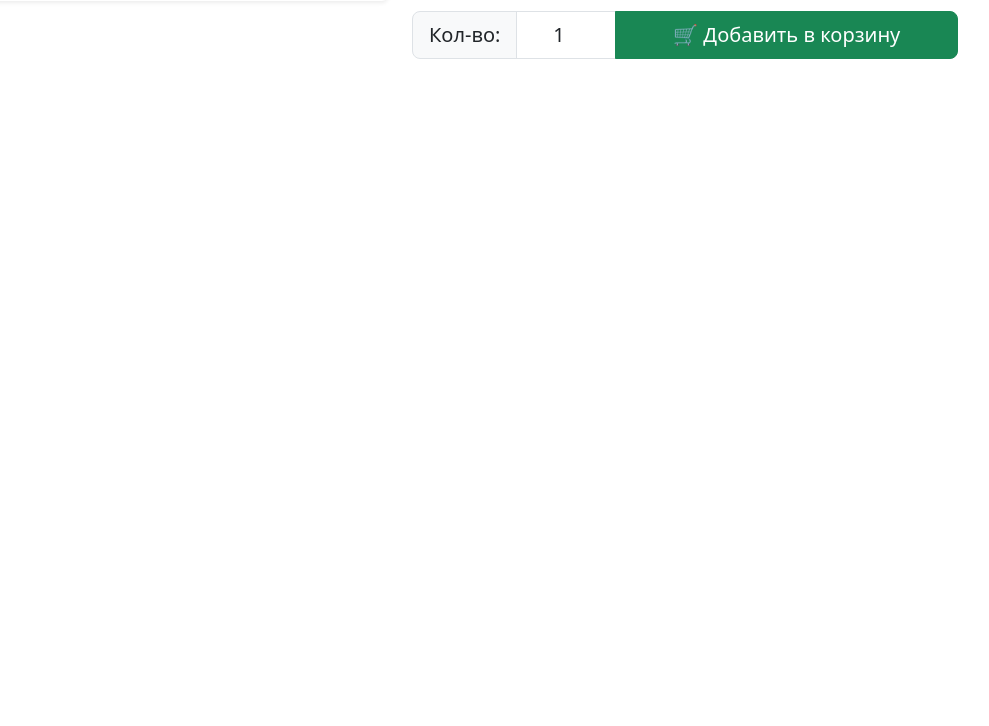
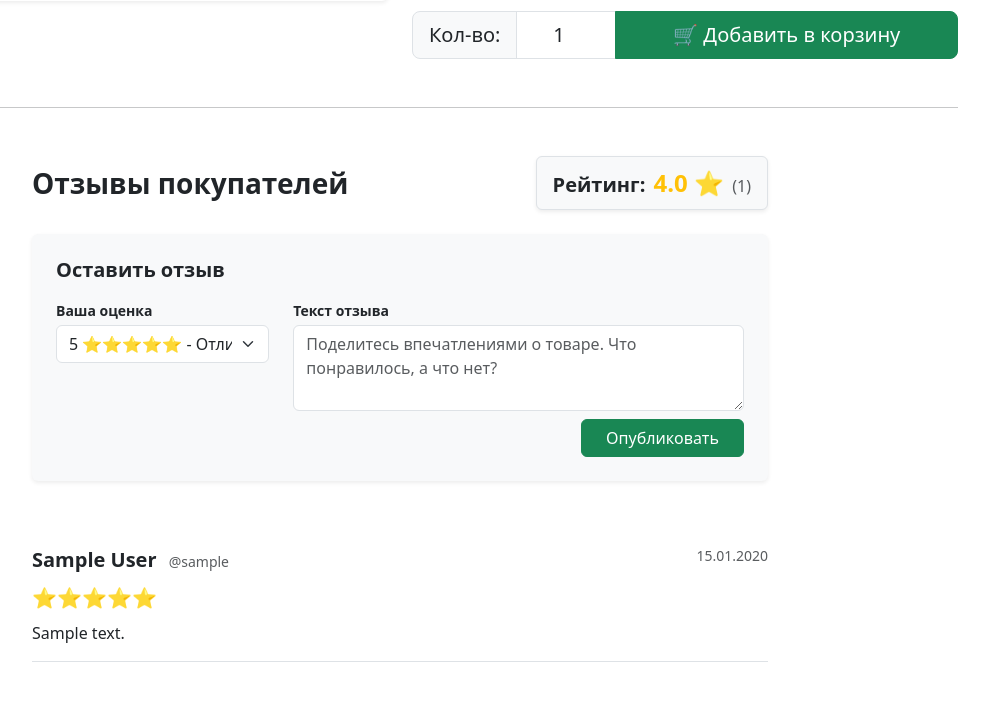
Before and after one commit to Apehovesrame/zoomagazin, a Django app: page /product/1/ in a window 1280 px wide. Shown: the part 569-1295 px from the top of the page, without its empty margins (240-1229 px from the left). Before the commit the page ends 628 px from the top, so only its background shows below. Run offline with Django 5.2, Linux system fonts and the light colour scheme; a user stored in the database is signed in; tables that the repository leaves empty hold one stand-in row (values such as "Sample post"); grey boxes marked "Sample" are stand-in pictures.

Commit message:
Оценка товара, комментарий к товару

```diff
--- a/store/forms.py
+++ b/store/forms.py
@@ -2,7 +2,7 @@ from django import forms
 from django.contrib.auth.forms import UserCreationForm
 from .models import CustomUser
 from .models import Order
-from .models import Product, OrderItem, Pet, Post, Comment
+from .models import Product, OrderItem, Pet, Post, Comment, Review
 
 class CustomUserCreationForm(UserCreationForm):
     class Meta(UserCreationForm.Meta):
@@ -141,3 +141,23 @@ class CommentForm(forms.ModelForm):
                 'placeholder': 'Написать комментарий...'
             }),
         }
+
+class ReviewForm(forms.ModelForm):
+    class Meta:
+        model = Review
+        fields = ['rating', 'text']
+        widgets = {
+            # Делаем красивый выпадающий список со звездами
+            'rating': forms.Select(choices=[
+                (5, '5 ⭐⭐⭐⭐⭐ - Отлично'),
+                (4, '4 ⭐⭐⭐⭐ - Хорошо'),
+                (3, '3 ⭐⭐⭐ - Нормально'),
+                (2, '2 ⭐⭐ - Плохо'),
+                (1, '1 ⭐ - Ужасно')
+            ], attrs={'class': 'form-select mb-3'}),
+            'text': forms.Textarea(attrs={
+                'class': 'form-control',
+                'rows': 3,
+                'placeholder': 'Поделитесь впечатлениями о товаре. Что понравилось, а что нет?'
+            }),
+        }
--- a/store/models.py
+++ b/store/models.py
@@ -1,5 +1,6 @@
 from django.db import models
 from django.contrib.auth.models import AbstractUser
+from django.core.validators import MinValueValidator, MaxValueValidator
 
 
 # 1. ПОЛЬЗОВАТЕЛИ (Расширяем стандартную модель Django)
@@ -182,3 +183,18 @@ class Comment(models.Model):
 
     def __str__(self):
         return f"Комментарий от {self.author.username} к посту №{self.post.id}"
+
+class Review(models.Model):
+    product = models.ForeignKey(Product, on_delete=models.CASCADE, related_name='reviews', verbose_name='Товар')
+    user = models.ForeignKey(CustomUser, on_delete=models.CASCADE, verbose_name='Покупатель')
+    rating = models.PositiveSmallIntegerField('Оценка', validators=[MinValueValidator(1), MaxValueValidator(5)])
+    text = models.TextField('Отзыв', max_length=1000)
+    created_at = models.DateTimeField('Дата создания', auto_now_add=True)
+
+    class Meta:
+        verbose_name = 'Отзыв'
+        verbose_name_plural = 'Отзывы'
+        ordering = ['-created_at'] # Новые отзывы всегда сверху
+
+    def __str__(self):
+        return f"Отзыв от {self.user.username} на {self.product.name} ({self.rating} звезд)"
--- a/store/templates/store/product_detail.html
+++ b/store/templates/store/product_detail.html
@@ -92,4 +92,83 @@
         </form>
     </div>
 </div>
+<hr class="my-5">
+
+<div class="row">
+    <div class="col-md-8 mx-auto">
+        <div class="d-flex justify-content-between align-items-center mb-4">
+            <h3 class="fw-bold mb-0">Отзывы покупателей</h3>
+            {% if avg_rating %}
+                <div class="bg-light px-3 py-2 rounded shadow-sm border">
+                    <span class="fs-5 fw-bold text-dark">Рейтинг:</span>
+                    <span class="fs-4 text-warning fw-bold ms-1">{{ avg_rating|floatformat:1 }} ⭐</span>
+                    <span class="text-muted ms-1">({{ reviews.count }})</span>
+                </div>
+            {% else %}
+                <span class="text-muted">Пока нет оценок</span>
+            {% endif %}
+        </div>
+
+        {% if user.is_authenticated %}
+            <div class="card shadow-sm border-0 mb-5 bg-light">
+                <div class="card-body p-4">
+                    <h5 class="fw-bold mb-3">Оставить отзыв</h5>
+                    <form method="post">
+                        {% csrf_token %}
+                        <div class="row">
+                            <div class="col-md-4">
+                                <label class="fw-bold small mb-1">Ваша оценка</label>
+                                {{ form.rating }}
+                            </div>
+                            <div class="col-md-8">
+                                <label class="fw-bold small mb-1">Текст отзыва</label>
+                                {{ form.text }}
+                            </div>
+                        </div>
+                        <div class="text-end mt-2">
+                            <button type="submit" class="btn btn-success px-4">Опубликовать</button>
+                        </div>
+                    </form>
+                </div>
+            </div>
+        {% else %}
+            <div class="alert alert-warning mb-5">
+                Только авторизованные пользователи могут оставлять отзывы. <a href="{% url 'store:register' %}" class="alert-link">Зарегистрируйтесь</a>, чтобы поделиться своим мнением!
+            </div>
+        {% endif %}
+
+        <div class="reviews-list">
+            {% for review in reviews %}
+                <div class="card border-0 border-bottom mb-3 rounded-0">
+                    <div class="card-body px-0">
+                        <div class="d-flex justify-content-between align-items-start mb-2">
+                            <div>
+                                <span class="fw-bold text-dark fs-5">{{ review.user.first_name }} {{ review.user.last_name }}</span>
+                                <span class="text-muted small ms-2">@{{ review.user.username }}</span>
+                            </div>
+                            <span class="text-muted small">{{ review.created_at|date:"d.m.Y" }}</span>
+                        </div>
+
+                        <div class="mb-2 text-warning fs-5">
+                            {% if review.rating == 5 %}⭐⭐⭐⭐⭐
+                            {% elif review.rating == 4 %}⭐⭐⭐⭐<span class="text-light">⭐</span>
+                            {% elif review.rating == 3 %}⭐⭐⭐<span class="text-light">⭐⭐</span>
+                            {% elif review.rating == 2 %}⭐⭐<span class="text-light">⭐⭐⭐</span>
+                            {% elif review.rating == 1 %}⭐<span class="text-light">⭐⭐⭐⭐</span>
+                            {% endif %}
+                        </div>
+
+                        <p class="mb-0 text-break">{{ review.text }}</p>
+                    </div>
+                </div>
+            {% empty %}
+                <div class="text-center py-5 text-muted border rounded border-dashed">
+                    <span class="display-4 d-block mb-3">💬</span>
+                    <h5>Отзывов пока нет</h5>
+                    <p>Станьте первым, кто оценит этот товар!</p>
+                </div>
+            {% endfor %}
+        </div>
+    </div>
+</div>
 {% endblock %}
--- a/store/views.py
+++ b/store/views.py
@@ -13,6 +13,8 @@ from django.views.decorators.http import require_POST
 import re
 from .models import Post, Comment, Tag
 from .forms import PostForm, CommentForm
+from django.db.models import Avg, Q
+from .forms import CustomUserCreationForm, UserUpdateForm, OrderCreateForm, PetForm, ProductForm, PostForm, CommentForm, ReviewForm
 
 
 def index(request):
@@ -82,9 +84,31 @@ def catalog(request):
 
 
 def product_detail(request, product_id):
-    """Страница карточки конкретного товара"""
+    """Страница карточки товара с отзывами и рейтингом"""
     product = get_object_or_404(Product, id=product_id)
-    return render(request, 'store/product_detail.html', {'product': product})
+    reviews = product.reviews.all()
+
+    # Считаем средний рейтинг (Django сделает это прямо в базе данных)
+    avg_rating = reviews.aggregate(Avg('rating'))['rating__avg']
+
+    if request.method == 'POST' and request.user.is_authenticated:
+        form = ReviewForm(request.POST)
+        if form.is_valid():
+            review = form.save(commit=False)
+            review.product = product
+            review.user = request.user
+            review.save()
+            messages.success(request, 'Спасибо за ваш отзыв!')
+            return redirect('store:product_detail', product_id=product.id)
+    else:
+        form = ReviewForm()
+
+    return render(request, 'store/product_detail.html', {
+        'product': product,
+        'reviews': reviews,
+        'avg_rating': avg_rating,
+        'form': form
+    })
 
 
 def register(request):
```
Also changed, not shown: store/migrations/0009_review.py (added).
